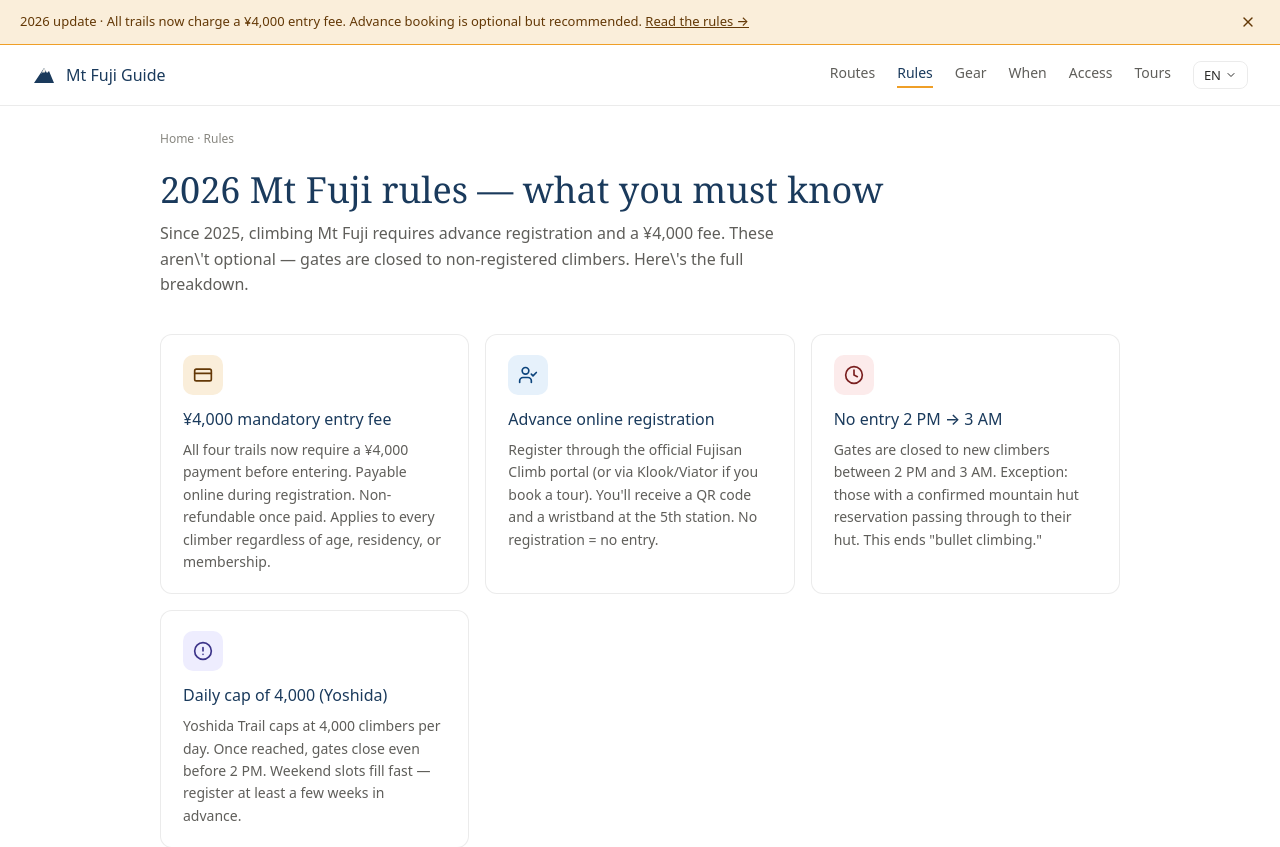
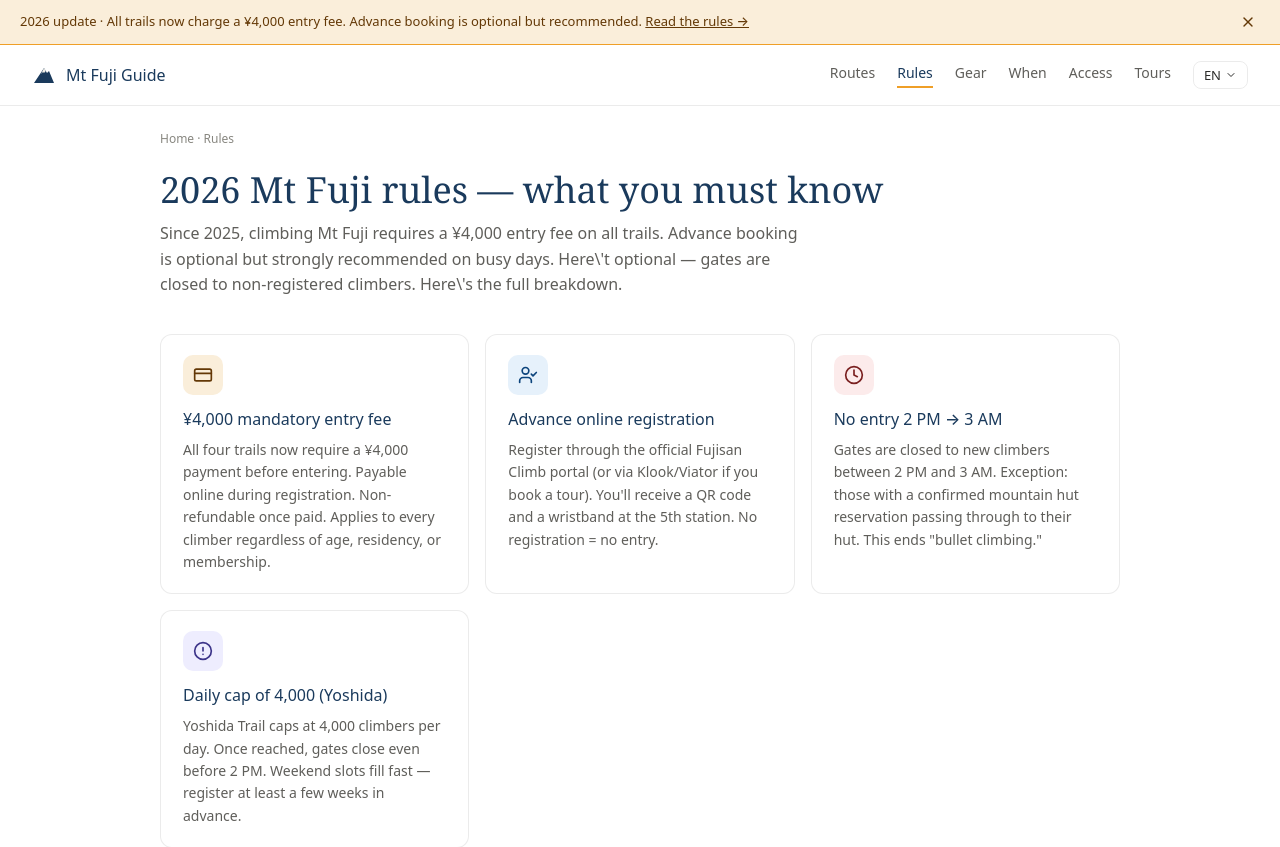
Before and after one commit to okome-haru/mtfuji-guide, a Next.js app: page /rules in a window 1280 px wide. Shown: the top 847 px of the page. Built offline with nearby package versions, Linux system fonts and the light colour scheme; no server answers.

Commit message:
Update page.jsx

```diff
--- a/app/rules/page.jsx
+++ b/app/rules/page.jsx
@@ -85,7 +85,7 @@ export default function RulesPage() {
           2026 Mt Fuji rules — what you must know
         </h1>
         <p style={{ fontSize: 16, color: COLORS.slateMuted, margin: 0, maxWidth: 640, lineHeight: 1.6 }}>
-          Since 2025, climbing Mt Fuji requires advance registration and a ¥4,000 fee. These aren\'t optional — gates are closed to non-registered climbers. Here\'s the full breakdown.
+          Since 2025, climbing Mt Fuji requires a ¥4,000 entry fee on all trails. Advance booking is optional but strongly recommended on busy days. Here\'t optional — gates are closed to non-registered climbers. Here\'s the full breakdown.
         </p>
       </section>
 
```
